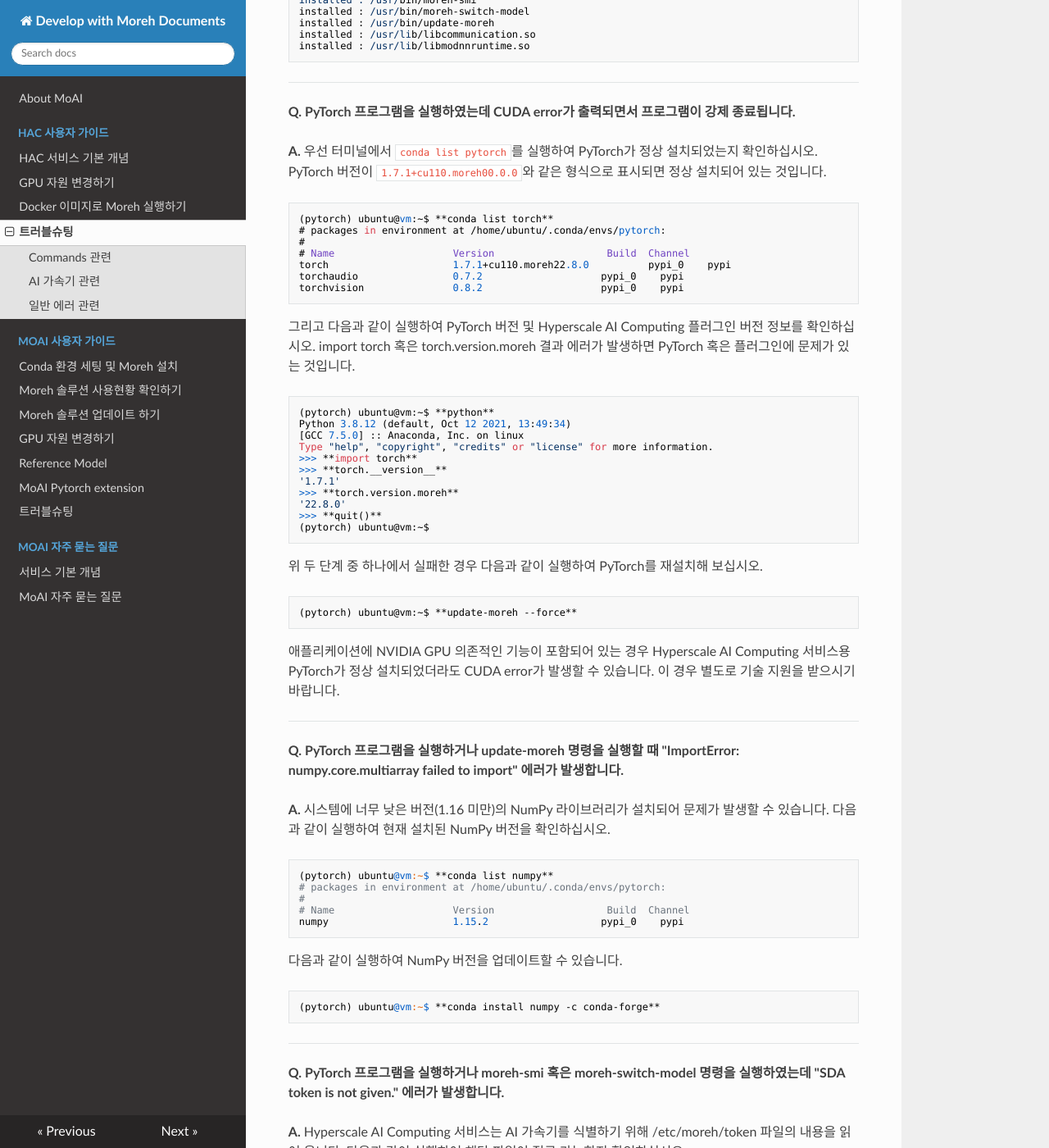
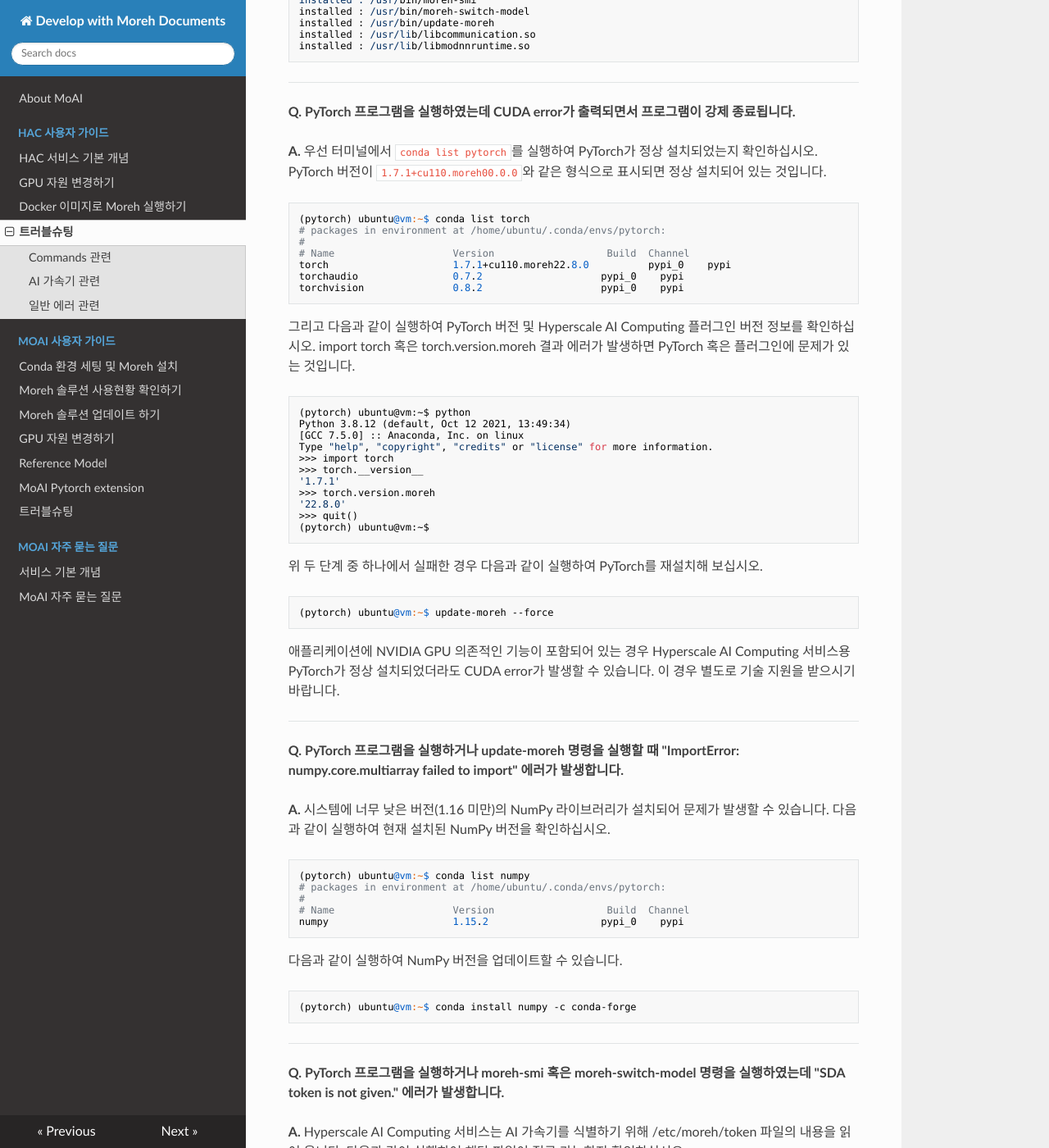
Before and after one commit to johyun1001/moreh-docs-public, an MkDocs documentation site: the page built from docs/HAC 사용자 가이드/트러블슈팅.md, in a window 1280 px wide and 1400 px high, scrolled down 3773 px. Shown: the whole window at 82% size. Built offline with MkDocs 1.6.1, drawn with Linux system fonts in a browser that asks for light colours; nearby versions of some CDN libraries.

Commit message:
Update 트러블슈팅.md

````diff
--- a/docs/HAC 사용자 가이드/트러블슈팅.md
+++ b/docs/HAC 사용자 가이드/트러블슈팅.md
@@ -169,8 +169,8 @@ installed : /usr/lib/libmodnnruntime.so
 
 **A.** 우선 터미널에서 `conda list pytorch`를 실행하여 PyTorch가 정상 설치되었는지 확인하십시오. PyTorch 버전이 `1.7.1+cu110.moreh00.0.0`와 같은 형식으로 표시되면 정상 설치되어 있는 것입니다.
 
-```jsx
-(pytorch) ubuntu@vm:~$ **conda list torch**
+```
+(pytorch) ubuntu@vm:~$ conda list torch
 # packages in environment at /home/ubuntu/.conda/envs/pytorch:
 #
 # Name                    Version                   Build  Channel
@@ -181,24 +181,24 @@ torchvision               0.8.2                    pypi_0    pypi
 
 그리고 다음과 같이 실행하여 PyTorch 버전 및 Hyperscale AI Computing 플러그인 버전 정보를 확인하십시오. import torch 혹은 torch.version.moreh 결과 에러가 발생하면 PyTorch 혹은 플러그인에 문제가 있는 것입니다.
 
-```
-(pytorch) ubuntu@vm:~$ **python**
+```bash
+(pytorch) ubuntu@vm:~$ python
 Python 3.8.12 (default, Oct 12 2021, 13:49:34)
 [GCC 7.5.0] :: Anaconda, Inc. on linux
 Type "help", "copyright", "credits" or "license" for more information.
->>> **import torch**
->>> **torch.__version__**
+>>> import torch
+>>> torch.__version__
 '1.7.1'
->>> **torch.version.moreh**
+>>> torch.version.moreh
 '22.8.0'
->>> **quit()**
+>>> quit()
 (pytorch) ubuntu@vm:~$
 ```
 
 위 두 단계 중 하나에서 실패한 경우 다음과 같이 실행하여 PyTorch를 재설치해 보십시오.
 
-```bash
-(pytorch) ubuntu@vm:~$ **update-moreh --force**
+```
+(pytorch) ubuntu@vm:~$ update-moreh --force
 ```
 
 애플리케이션에 NVIDIA GPU 의존적인 기능이 포함되어 있는 경우 Hyperscale AI Computing 서비스용 PyTorch가 정상 설치되었더라도 CUDA error가 발생할 수 있습니다. 이 경우 별도로 기술 지원을 받으시기 바랍니다.
@@ -210,7 +210,7 @@ Type "help", "copyright", "credits" or "license" for more information.
 **A.** 시스템에 너무 낮은 버전(1.16 미만)의 NumPy 라이브러리가 설치되어 문제가 발생할 수 있습니다. 다음과 같이 실행하여 현재 설치된 NumPy 버전을 확인하십시오.
 
 ```
-(pytorch) ubuntu@vm:~$ **conda list numpy**
+(pytorch) ubuntu@vm:~$ conda list numpy
 # packages in environment at /home/ubuntu/.conda/envs/pytorch:
 #
 # Name                    Version                   Build  Channel
@@ -220,7 +220,7 @@ numpy                     1.15.2                   pypi_0    pypi
 다음과 같이 실행하여 NumPy 버전을 업데이트할 수 있습니다.
 
 ```
-(pytorch) ubuntu@vm:~$ **conda install numpy -c conda-forge**
+(pytorch) ubuntu@vm:~$ conda install numpy -c conda-forge
 ```
 
 ---
````
